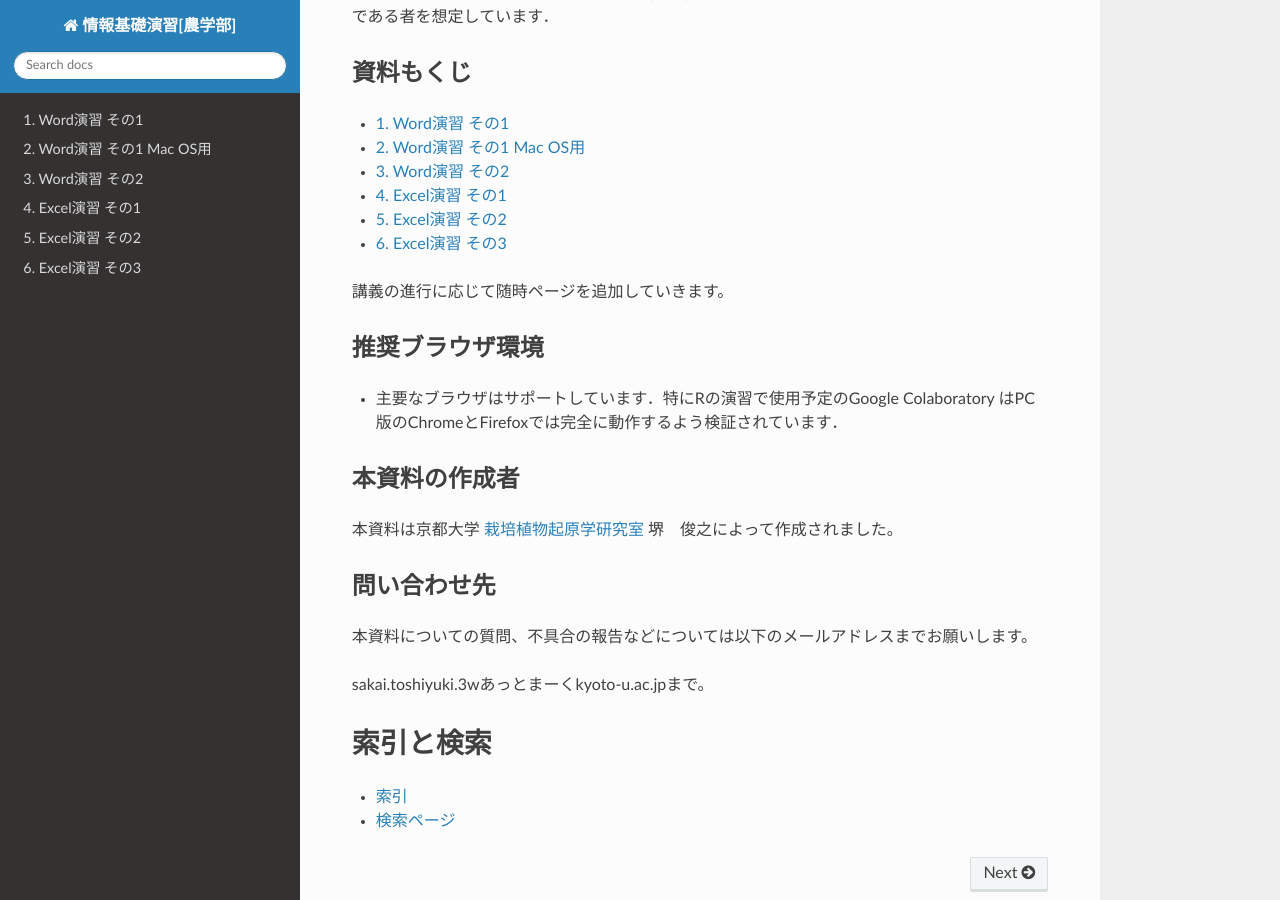
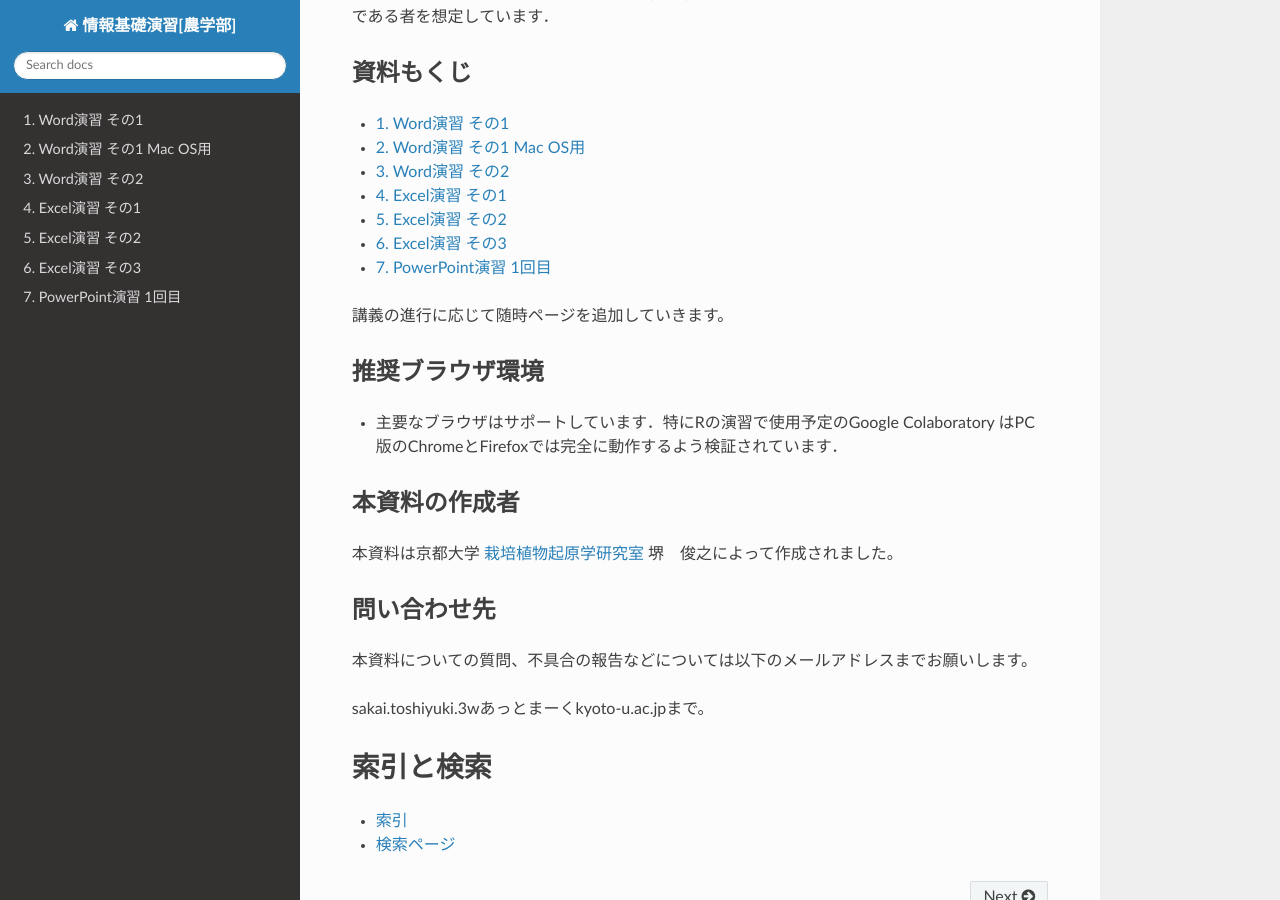
Before and after one commit to slt666666/basic_informatics_2022, a Sphinx documentation site: the page built from source/index.rst, in a window 1280 px wide and 900 px high, scrolled down 697 px. Built offline with Sphinx 7.4.7 and the Read the Docs theme 2.0.0, drawn with Linux system fonts in a browser that asks for light colours; some of the changed lines change nothing that is shown.

Commit message:
add pptx

```diff
--- a/source/index.rst
+++ b/source/index.rst
@@ -37,6 +37,7 @@ Jupyter notebook (iPython notebook)の形式（.ipynb）で配布予定です。
    excel_1
    excel_2
    excel_3
+   powerpoint_1
 
 講義の進行に応じて随時ページを追加していきます。
 
--- /dev/null
+++ b/source/powerpoint_1.rst
@@ -0,0 +1,148 @@
+=============================
+ PowerPoint演習 1回目
+=============================
+
+| PowerPointはプレゼンテーション用資料の作成などに役立つアプリケーションで、映像機材を使ってスライドを流す「スライドショー」を作成することができるのが特徴です。
+| Wordよりも図形や画像を自由に扱えるので、スライドを作るだけでなく、チラシやはがき、ポップ広告、サムネイル画像、各種説明図などを作るのに役立ちます。
+
+| 第1回目の演習では、基本中の基本的な操作に関して紹介します。
+| 今回の課題の様子を見て、第2回目ではより細かいスライド作成の技術的な部分や、プレゼンテーションのコツ等を紹介する予定です。
+
+基本的な操作
+^^^^^^^^^^^^^^^^^^^^^^^^^^^^^^^^^^^^^^^^^^^^
+
+スライドのサイズを設定する
+----------------------------------------------
+スライドのサイズを変更するには、「デザイン」タブで「スライドのサイズ」から利用するサイズ（「標準（4:3）」か「ワイド画面（16:9）」）を選択します。
+
+.. figure:: _static/images/powerpoint/slide_size.png
+
+スライドを新たに作成する
+----------------------------------------------
+「ホーム」タブ →「新しいスライド」をクリックすると、新しいスライドが追加されます。
+
+.. figure:: _static/images/powerpoint/new_slide.png
+
+スライドの種類を選ぶ
+-----------------------------------------------
+「ホーム」タブ →「レイアウト」をクリックします。現在のスライドを、白紙や縦書き、２段組といった様々な種類に切り替えられます。無地のスライドを挿入したくなったときなどに便利です。
+
+.. figure:: _static/images/powerpoint/layout.png
+
+スライドを削除
+-----------------------------------------
+スライドタブ上で、削除したいスライドにマウスカーソルを合わせ「右クリック」→「削除」または削除したいスライドを選択し、Backspaceキーを押します。
+
+スライドの順番変更
+------------------------------------------
+画面左のスライドサムネイル上でスライドを選択し、そのまま上下にドラッグします。複数選択後にまとめて移動させることもできます。
+
+スライドの非表示
+------------------------------------------
+スライドショーを行う際に、指定のスライドを表示せずに飛ばして再生できます。画面左のスライド上で、非表示にしたいスライドで「右クリック」→「非表示スライドに設定」をクリックします。
+
+.. figure:: _static/images/powerpoint/no_display.png
+
+テキストの編集
+-----------------------------------------
+| 基本的にはWordと同じようにテキストを入力し、タブから編集する形になります。
+| 新たな場所に文章を記入したい場合は、「テキストボックス」を挿入する必要があります。「挿入」→「テキストボックス」や図形にあるテキストボックスなどから作成できます。
+
+.. figure:: _static/images/powerpoint/text.png
+
+図形の描写
+-----------------------------------------
+| PowerPointでは線や図形の枠組みなどを挿入することで、様々な図形を作成することが出来ます。
+| ホームタブ内の図形や挿入タブ内の図形から、作成したい図形を選ぶことでスライドに描写することが出来ます。
+
+.. figure:: _static/images/powerpoint/zukei.png
+
+| また、スライドに描写した図形は、大きさや色を「図形の書式」タブから色々と編集することが出来ます。
+
+.. figure:: _static/images/powerpoint/zukei2.png
+
+画像の編集
+-----------------------------------------
+| PowerPointでも他のソフト同様に画像を挿入することが可能です。更にPowerPointでは画像に対しグラフィック効果をかけられるなど、より機能が充実しています。
+
+.. figure:: _static/images/powerpoint/picture.png
+
+テーマの変更
+^^^^^^^^^^^^^^^^^^^^^^^^^^^^^^^^
+スライドのデザインを一括で変更することが出来るのが「テーマ」です。「デザイン」タブ →「テーマ」から好きなテーマを選択すると、全てのスライドのデザインが統一感のあるものに変わります。
+テーマを変更すると、フォントやオブジェクトの見た目など、さまざまなものが変化し、色合いや図形の位置を整えるためなどに再調整が必要になる場合があります。テーマを使うのであれば早い段階で決めておくのが良いでしょう。
+
+.. figure:: _static/images/powerpoint/theme.png
+
+マスターの編集
+^^^^^^^^^^^^^^^^^^^^^^^^^^^^^^^^
+「テーマ」の内容(デザイン)自体を修正したい場合は、「スライドマスター」を編集すると良いでしょう。
+「表示」→「スライドマスター」で画面を切り替え、編集します。
+元々用意されているテーマはデザインの主張が強いものが多いので、「使うな」とまでは行かないですが、普段のプレゼンテーションでは、自分でスライドマスターを編集することで、シンプルな発表用のテーマを作成しておくと良いでしょう。
+
+.. figure:: _static/images/powerpoint/slidemaster.png
+
+スライドショー
+^^^^^^^^^^^^^^^^^^^^^^^^^^^^^^^^
+スライドショーの実行
+-------------------------------------------
+作成したスライドは、「スライドショー」モードに切り替えれば、全画面表示の状態でスライドを再生できます。
+実際に発表会などを行う場合は、主にこのスライドショーモードを使います。
+「スライドショー」タブ →「最初から」または「現在のスライドから」を選択する、もしくは右下のスライドショーボタンを押すとスライドショーが開始されます。
+
+.. figure:: _static/images/powerpoint/slideshow.png
+
+インク注釈
+-------------------------------------
+プレゼンテーション中に手書きのメモなどを書き込めます。「インク注釈」の機能を使用することで書き込めます。スライドショー実行中に画面上で「右クリック」→「ポインタオプション」→「ペン」を選択します。
+
+スライド作成の際に気を付ける点
+^^^^^^^^^^^^^^^^^^^^^^^^^^^^^^^^^^^^^
+良いスライドを作成するにはいくつかコツの様なものがあります。また、作成に際して意識する点は、研究発表のためのスライドなのか、会議での発表・資料としても保存しておくためのスライドなのか、などの目的に応じて変化します。
+ここでは、一般的な発表におけるスライド作成について気を付けた方が良い点を記述します。
+
+短い文章で表現する
+-------------------------------------
+スライド上に入力する文章はあまり長くならないようにしましょう。
+プレゼンテーションの場では、文章で表現するよりも、視覚的に分かりやすいスライドが良いとされています。
+文字で説明する部分を出来るだけ減らし、必要な場所でのみ、キーワードを含む短い文章を箇条書き等を活用して書くのが一般的です。
+スライドで載せきれない情報は、文字で書くのではなく口頭で説明することにになります。
+
+話題を絞る
+----------------------------
+１枚のスライドに複数の話題を入れると見ている人の理解が追いつかず分かりにくくなります。
+１枚のスライドで１つのキーとなるメッセージを説明する位の心構えが良いと思います。
+別の話題をするときは、もう一枚別のスライドを作成してそちらで行うのがおすすめです。
+
+視覚効果の活用
+------------------------------------
+図や写真を使い、出来る限り視覚的に理解しやすいスライドが良いと思います。
+
+| プレゼンテーションに関しては、スライド作りもそうですが、話の構成や、スライドに載せる・載せない情報の選択など様々な点に気を付ける必要があります。
+| 下記の資料は千葉大学の教科書資料ですが、よくまとまった有意義な情報だと思います。
+| プレゼンテーションをする機会があれば是非一読してみて下さい。
+
+https://www.gshpa.chiba-u.jp/content/files/textbook/textbook_presentation2017.pdf
+
+
+スライド作成の演習課題
+^^^^^^^^^^^^^^^^^^^^^^^^^^^^^^^^^^^^^^^^^^^^
+| `[こちらの演習ファイル] <_static/documents/powerpoint/practice.pptx>`_ に、自分の出身地について, 好きなスポーツについて…等々何でも良いので１つテーマを決めて発表スライドを作成してみて下さい。
+| スライド枚数はタイトル含めて最低3枚で、それ以上であれば何枚でも構いません。
+| スライド作成の演習課題は、タイトルページに「氏名・所属」を記入してPandaの課題から提出して下さい。
+
+スライドの構成は、たとえば以下のように作ると良いでしょう（あくまで一例ですが、ちゃんとした資料を作成する場合も、おおむねこのような構成になります。）
+
+======================================== ======================================== ================================================================================
+スライド                                  内容                                     詳細
+======================================== ======================================== ================================================================================
+1枚目                                     タイトルページ                            タイトル・学生番号・氏名など。
+---------------------------------------- ---------------------------------------- --------------------------------------------------------------------------------
+2枚目                                     簡単な内容や概要の説明                     発表内容の大まかな情報。発表内容の目次などが入ったりもします。
+---------------------------------------- ---------------------------------------- --------------------------------------------------------------------------------
+3枚目~                                    特徴や解説、具体例等                       主なコンテンツ。説明したい物の特徴やポイントを具体例や画像を交えて説明します。
+---------------------------------------- ---------------------------------------- --------------------------------------------------------------------------------
+X枚目(最後)                               まとめ                                    上記をふまえたまとめ・意見・感想など
+======================================== ======================================== ================================================================================
+
+皆さんの提出物も参考にしつつ、次回講義ではもう少し細かい操作方法やテクニックについて触れる予定です。
```
